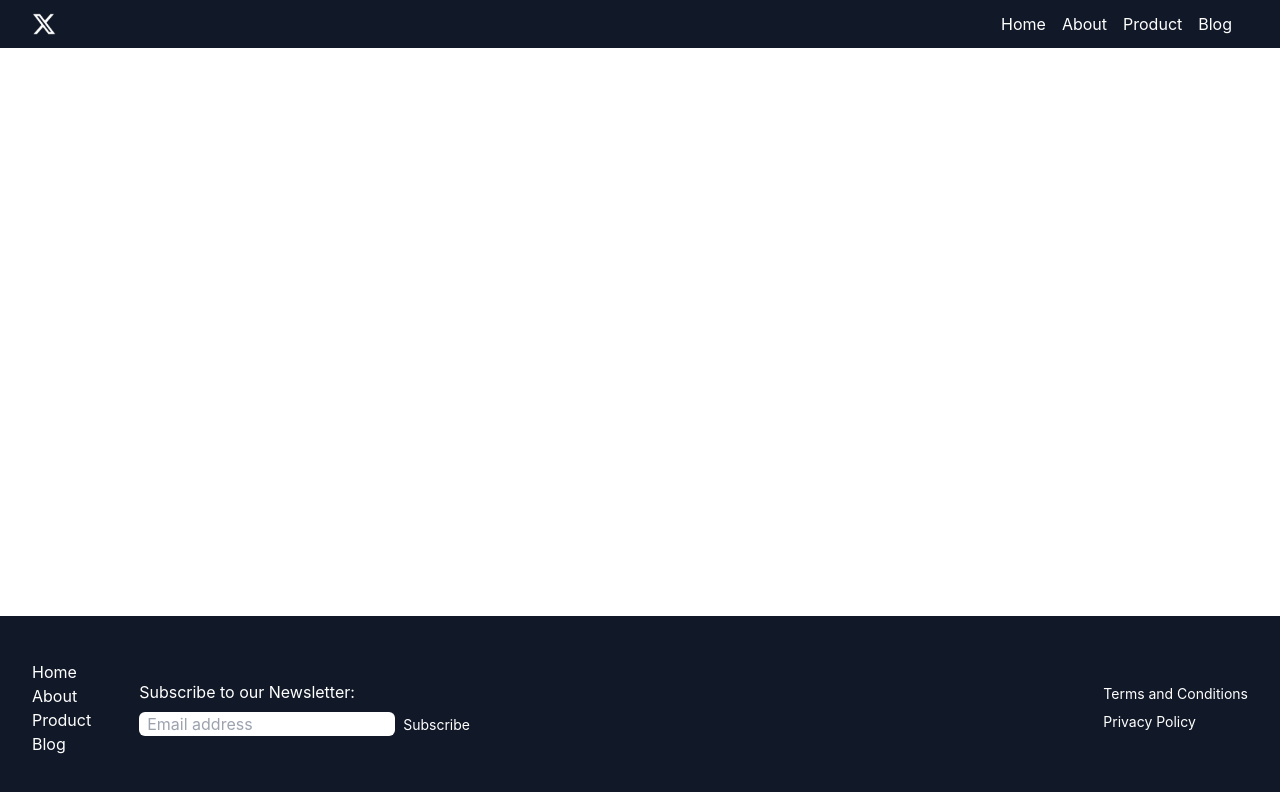
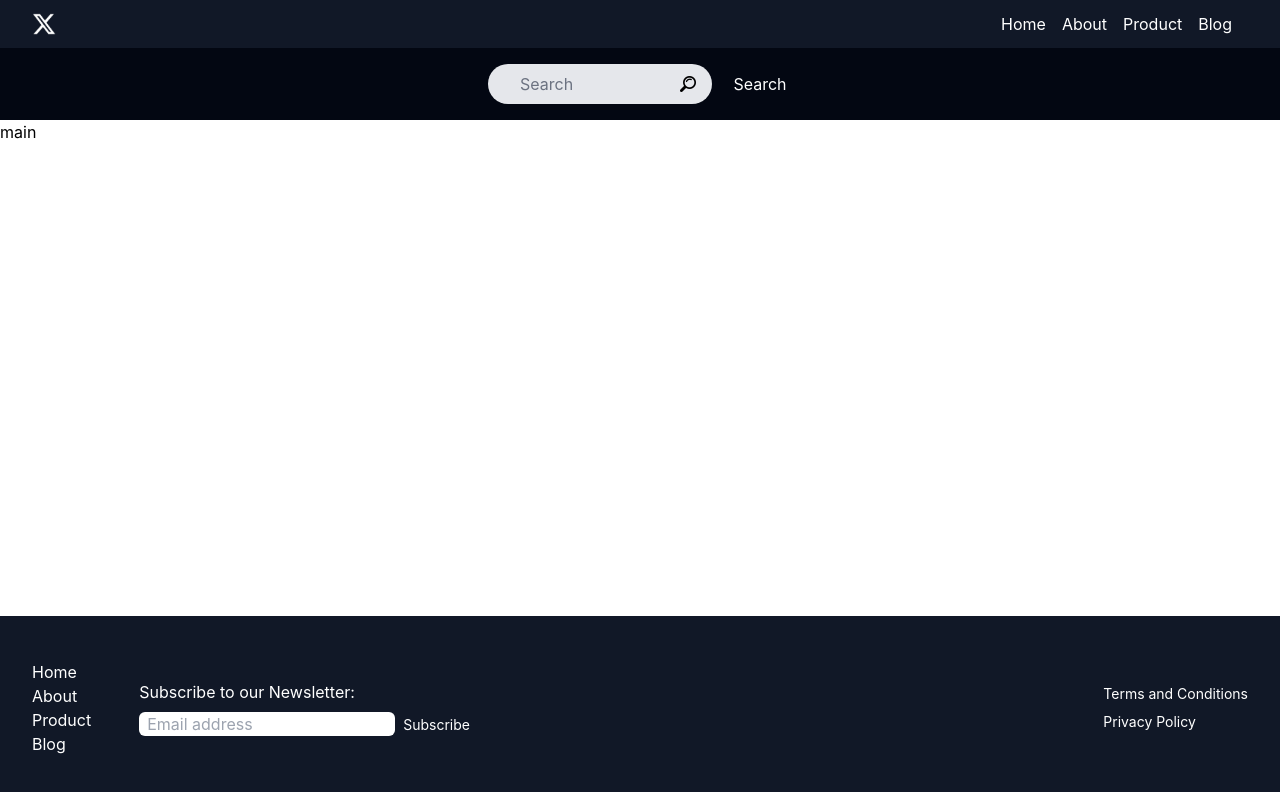
Before and after one commit to Ani-Gamtsemlidze/tbc-react-project, a React (Create React App) app: page / in a window 1280 px wide. Shown: the top 792 px of the page. Built offline with nearby package versions, Linux system fonts and the light colour scheme.

Commit message:
add search bar component

```diff
--- a/src/App.jsx
+++ b/src/App.jsx
@@ -2,14 +2,18 @@ import "./App.css";
 import Header from "./components/layout/Header";
 import Footer from "./components/layout/Footer";
 import LandingPage from "./components/landing/LandingPage";
+import Search from "./components/search/Search";
 
 function App() {
   return (
-    <main className="flex h-screen flex-col  justify-between ">
+    <>
+    <main className="flex min-h-screen flex-col ">
       <Header />
+      <Search />
       <LandingPage />
       <Footer />
     </main>
+    </>
   );
 }
 
--- a/src/components/landing/LandingPage.jsx
+++ b/src/components/landing/LandingPage.jsx
@@ -1,5 +1,9 @@
 
 function LandingPage() {
-  return null}
+  return (
+    <div className="flex-1">
+      <p>main</p>
+    </div>
+  )}
 
 export default LandingPage;
--- /dev/null
+++ b/src/components/search/Search.jsx
@@ -0,0 +1,20 @@
+import searchIcon from "../../images/search.png"
+
+function Search() {
+  return (
+    <form className="flex items-center justify-center bg-gray-950 py-4  ">
+        <input
+          className="transition rounded-full cursor-pointer w-56 p-2 pl-8 bg-gray-200 text-white placeholder-gray-500 focus:w-64 focus:outline-none text-gray-950 "
+          id="search"
+          type="text"
+          placeholder="Search"
+        />
+        <label htmlFor="search" className="relative w-4 h-4">
+          <img src={searchIcon} className="w-full h-full object-contain absolute top-0 right-8 cursor-pointer" alt="Search Icon" />
+        </label>
+        <button className="transition justify-center text-white w-16 h-8 text-md rounded  hover:bg-gray-900 hover:text-white" type="submit">Search</button>
+    </form>
+  );
+}
+
+export default Search;
```
Also changed, not shown: src/images/search.png (added).
